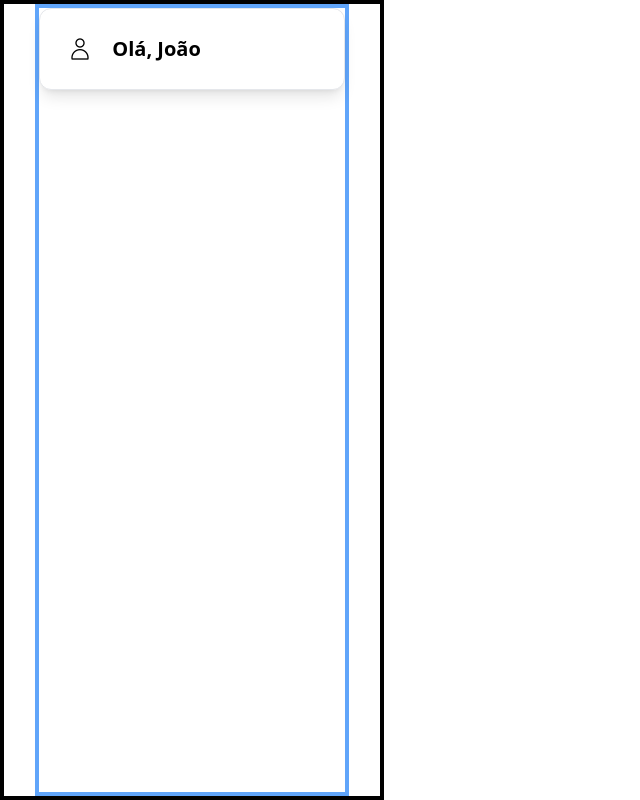
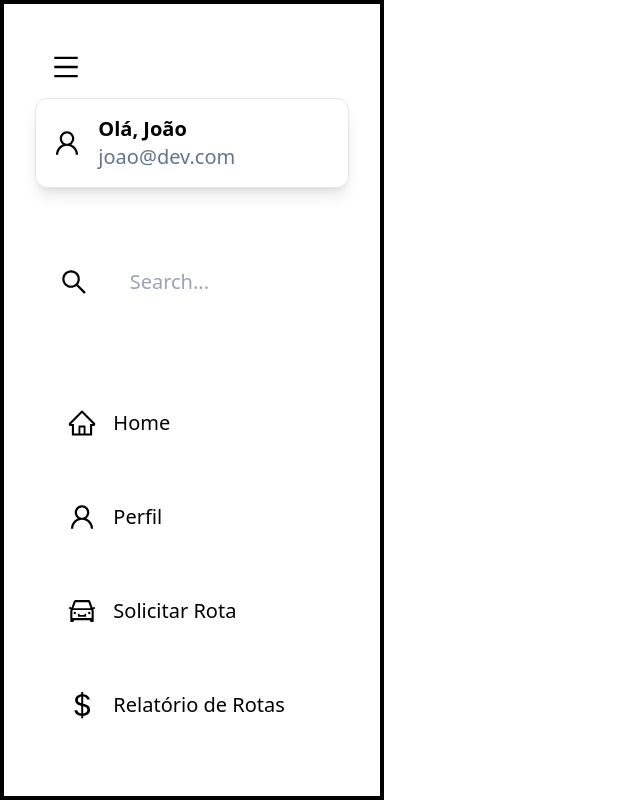
Before and after one commit to jvvictorls/Front-Melo-Transportes, a React (Vite) app: page /user/1 in a window 1280 px wide. Shown: the whole page, without its empty margins (0-640 px from the left). Built offline with nearby package versions, Linux system fonts and the light colour scheme.

Commit message:
Feat: Created NavUser Component, improved Aside and Added ReactIcons lib

```diff
--- a/package.json
+++ b/package.json
@@ -14,6 +14,7 @@
     "axios": "^1.6.8",
     "react": "^18.2.0",
     "react-dom": "^18.2.0",
+    "react-icons": "^5.0.1",
     "react-router-dom": "^6.15.0"
   },
   "devDependencies": {
--- /dev/null
+++ b/src/components/NavUser.tsx
@@ -0,0 +1,26 @@
+import { IconType } from 'react-icons';
+
+type NavUserProps = {
+  Icon: IconType
+  text: string
+};
+
+function NavUser(props: NavUserProps) {
+  const { Icon } = props;
+  const { text } = props;
+  return (
+    <div
+      className="p-8 bg-white cursor-pointer
+        flex items-center space-x-4 min-w-full hover:bg-gray-200"
+    >
+      <div>
+        <Icon size={ 30 } />
+      </div>
+      <h1 className="">
+        { text }
+      </h1>
+    </div>
+  );
+}
+
+export default NavUser;
--- a/src/pages/User/User.tsx
+++ b/src/pages/User/User.tsx
@@ -1,23 +1,62 @@
+import {
+  AiOutlineUser,
+  AiOutlineHome,
+  AiOutlineSearch,
+  AiOutlineCar,
+  AiOutlineMenu } from 'react-icons/ai';
+import { BsCurrencyDollar } from 'react-icons/bs';
+import NavUser from '../../components/NavUser';
+
+const name = 'João';
+const email = 'joao@dev.com';
 function User() {
   return (
     <aside
-      className="flex flex-cloumn justify-center max-w-sm border-4 border-black min-h-screen text-xl"
+      className="flex flex-cloumn justify-center
+      max-w-sm border-4 border-black min-h-screen text-xl"
     >
-      <div className="border-4 border-blue-400 h-auto w-5/6	">
+      <div className=" mt-8 h-1/2 w-5/6">
+        <button className="p-4">
+          <AiOutlineMenu size={ 30 } />
+        </button>
         <div
-          className=" p-6 max-w-sm mx-auto bg-white rounded-xl shadow-lg
-           flex items-center space-x-4 border h-fit min-w-full"
+          className="p-4 bg-white rounded-xl shadow-lg
+        flex items-center space-x-4 border min-w-full"
         >
           <div>
-            <img className="h-8" src="/src/public/user.png" alt="user-profile" />
+            <AiOutlineUser size={ 30 } />
           </div>
-          <h1 className="font-semibold">
-            Olá,
-            {' '}
-            João
-          </h1>
+          <div>
+            <h1 className="font-semibold">
+              Olá,
+              {' '}
+              { name }
+            </h1>
+            <p className="text-slate-500">{email}</p>
+          </div>
+        </div>
+        <div className="mt-16 flex border-black justify-between ">
+          <div
+            className="flex justify-center items-center w-1/4  "
+          >
+            <AiOutlineSearch size={ 30 } />
+          </div>
+          <input
+            className="p-4 w-3/4 focus:outline-none "
+            type="text"
+            name="search"
+            id="search"
+            placeholder="Search..."
+          />
+        </div>
+        <div className="mt-16">
+          <NavUser Icon={ AiOutlineHome } text="Home" />
+          <NavUser Icon={ AiOutlineUser } text="Perfil" />
+          <NavUser Icon={ AiOutlineCar } text="Solicitar Rota" />
+          <NavUser Icon={ BsCurrencyDollar } text="Relatório de Rotas" />
         </div>
       </div>
+      <div />
     </aside>
   );
 }
--- a/tailwind.config.js
+++ b/tailwind.config.js
@@ -5,6 +5,13 @@ export default {
     "./src/**/*.{js,ts,jsx,tsx}",
   ],
   theme: {
+    screens: {
+      'sm': '640px',
+      'md': '768px',
+      'lg': '1024px',
+      'xl': '1280px',
+      '2xl': '1536px',
+    },
     extend: {
       colors: {
         'grass': '#41E052 ',
```
Also changed, not shown: 1 other file (tests, documents, lock files or other folders).
